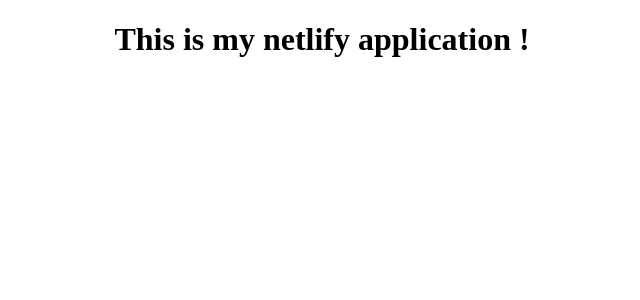
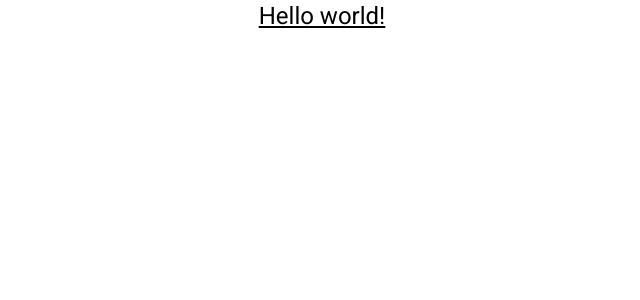
Before and after one commit to HanselVinicius/curriculum_front, an Angular app: page / in a window 1280 px wide. Shown: the top 300 px of the page, without its empty margins (318-958 px from the left). Built offline with nearby package versions, Linux system fonts and the light colour scheme.

Commit message:
configured tailwind and material in the project

```diff
--- a/angular.json
+++ b/angular.json
@@ -25,6 +25,7 @@
               "src/assets"
             ],
             "styles": [
+              "@angular/material/prebuilt-themes/purple-green.css",
               "src/styles.css"
             ],
             "scripts": []
@@ -87,6 +88,7 @@
               "src/assets"
             ],
             "styles": [
+              "@angular/material/prebuilt-themes/purple-green.css",
               "src/styles.css"
             ],
             "scripts": []
--- a/package.json
+++ b/package.json
@@ -11,10 +11,12 @@
   "private": true,
   "dependencies": {
     "@angular/animations": "^16.2.0",
+    "@angular/cdk": "^16.2.12",
     "@angular/common": "^16.2.0",
     "@angular/compiler": "^16.2.0",
     "@angular/core": "^16.2.0",
     "@angular/forms": "^16.2.0",
+    "@angular/material": "^16.2.12",
     "@angular/platform-browser": "^16.2.0",
     "@angular/platform-browser-dynamic": "^16.2.0",
     "@angular/router": "^16.2.0",
@@ -27,12 +29,15 @@
     "@angular/cli": "^16.2.4",
     "@angular/compiler-cli": "^16.2.0",
     "@types/jasmine": "~4.3.0",
+    "autoprefixer": "^10.4.16",
     "jasmine-core": "~4.6.0",
     "karma": "~6.4.0",
     "karma-chrome-launcher": "~3.2.0",
     "karma-coverage": "~2.2.0",
     "karma-jasmine": "~5.1.0",
     "karma-jasmine-html-reporter": "~2.1.0",
+    "postcss": "^8.4.32",
+    "tailwindcss": "^3.3.7",
     "typescript": "~5.1.3"
   }
 }
--- a/src/app/app.component.html
+++ b/src/app/app.component.html
@@ -1 +1,3 @@
-<h1>This is my netlify application !</h1>
+<h1 class="text-3xl font-bold underline">
+    Hello world!
+</h1>
--- a/src/app/app.module.ts
+++ b/src/app/app.module.ts
@@ -3,14 +3,18 @@
 
 import { AppRoutingModule } from './app-routing.module';
 import { AppComponent } from './app.component';
+import { BrowserAnimationsModule } from '@angular/platform-browser/animations';
+import {MatToolbarModule} from '@angular/material/toolbar'
 
 @NgModule({
   declarations: [
     AppComponent
   ],
   imports: [
+    MatToolbarModule,
     BrowserModule,
-    AppRoutingModule
+    AppRoutingModule,
+    BrowserAnimationsModule
   ],
   providers: [],
   bootstrap: [AppComponent]
--- a/src/index.html
+++ b/src/index.html
@@ -6,8 +6,11 @@
   <base href="/">
   <meta name="viewport" content="width=device-width, initial-scale=1">
   <link rel="icon" type="image/x-icon" href="favicon.ico">
+  <link rel="preconnect" href="https://fonts.gstatic.com">
+  <link href="https://fonts.googleapis.com/css2?family=Roboto:wght@300;400;500&display=swap" rel="stylesheet">
+  <link href="https://fonts.googleapis.com/icon?family=Material+Icons" rel="stylesheet">
 </head>
-<body>
+<body class="mat-typography">
   <app-root></app-root>
 </body>
 </html>
--- a/src/styles.css
+++ b/src/styles.css
@@ -1 +1,6 @@
 /* You can add global styles to this file, and also import other style files */
+@tailwind base;
+@tailwind components;
+@tailwind utilities;
+html, body { height: 100%; }
+body { margin: 0; font-family: Roboto, "Helvetica Neue", sans-serif; }
--- /dev/null
+++ b/tailwind.config.js
@@ -0,0 +1,10 @@
+/** @type {import('tailwindcss').Config} */
+module.exports = {
+  content: [
+    "./src/**/*.{html,ts}",
+  ],
+  theme: {
+    extend: {},
+  },
+  plugins: [],
+}
```
Also changed, not shown: 1 other file (tests, documents, lock files or other folders).
